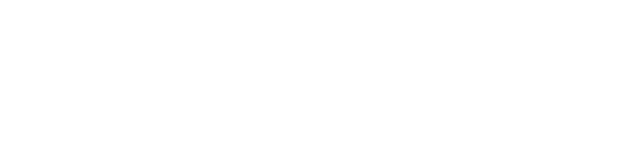
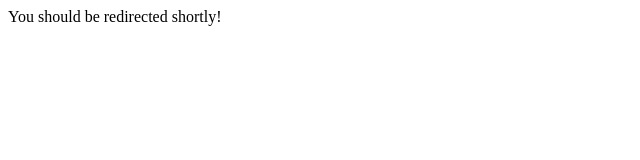
Before and after one commit to 3lf-dev/3lf-dev.github.io, a plain HTML site: page FaceExpressionDetect/index.html in a window 1280 px wide. Shown: the whole page, without its empty margins (0-640 px from the left). Drawn offline with Linux system fonts and the light colour scheme.

Commit message:
Update index.html

```diff
--- a/FaceExpressionDetect/index.html
+++ b/FaceExpressionDetect/index.html
@@ -1 +1,2 @@
 <meta http-equiv="refresh" content="7; url='https://faceexpressiondetect.rpicave.repl.co/'" />
+<p>You should be redirected shortly!</p>
```
